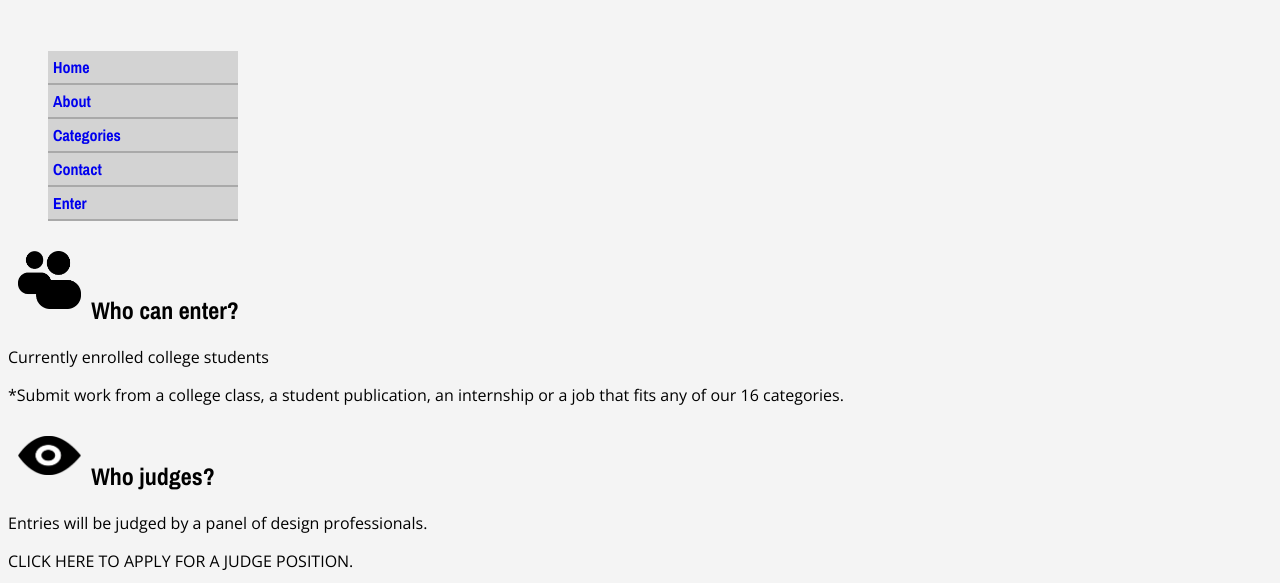
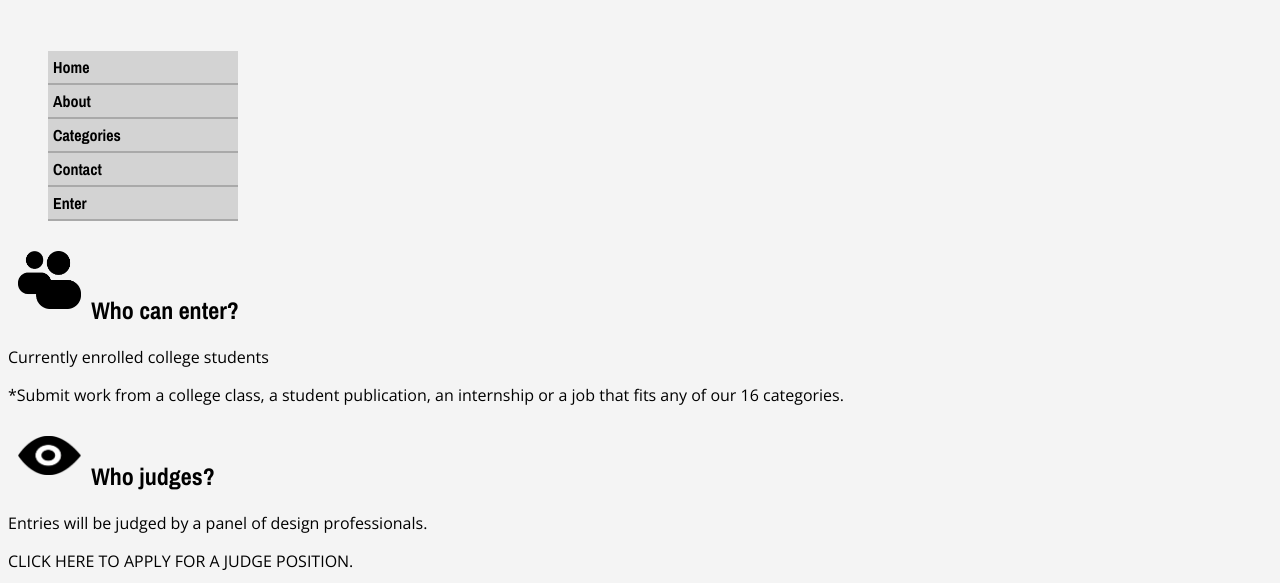
Before and after one commit to J4502-fs17/snd2, a plain HTML site: page about.html in a window 1280 px wide. Shown: the part 217-800 px from the top of the page. Drawn offline with nearby package versions, Linux system fonts and the light colour scheme.

Commit message:
changed "color" black

```diff
--- a/style.css
+++ b/style.css
@@ -107,7 +107,7 @@ img {
   text-align:left;
   text-decoration:none;
   font-family:"Archivo Narrow", Arial, sans-serif;
-  text-emphasis-color: black;
+  color: black;
 }
 
 #nav a:hover, #nav a:active{
```
